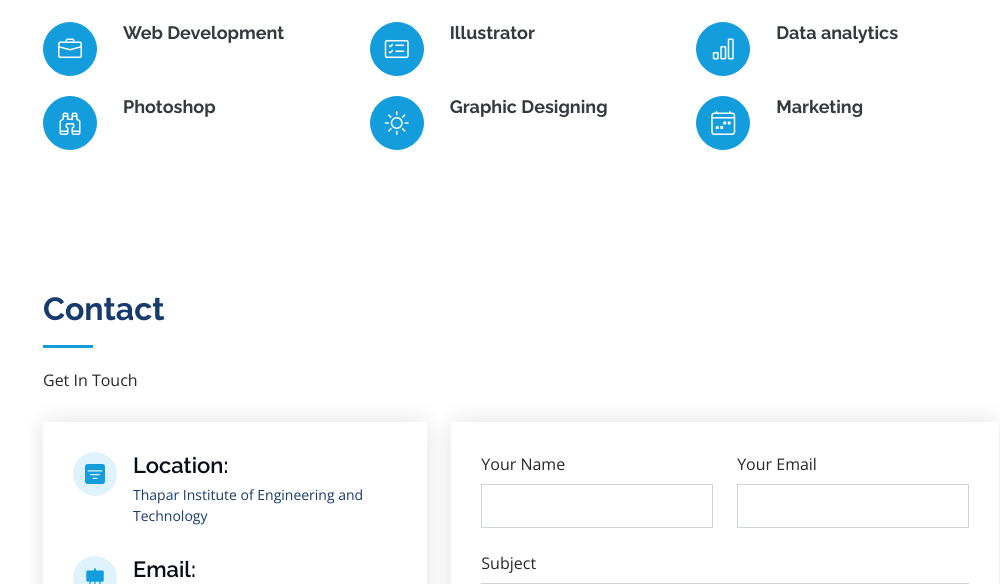
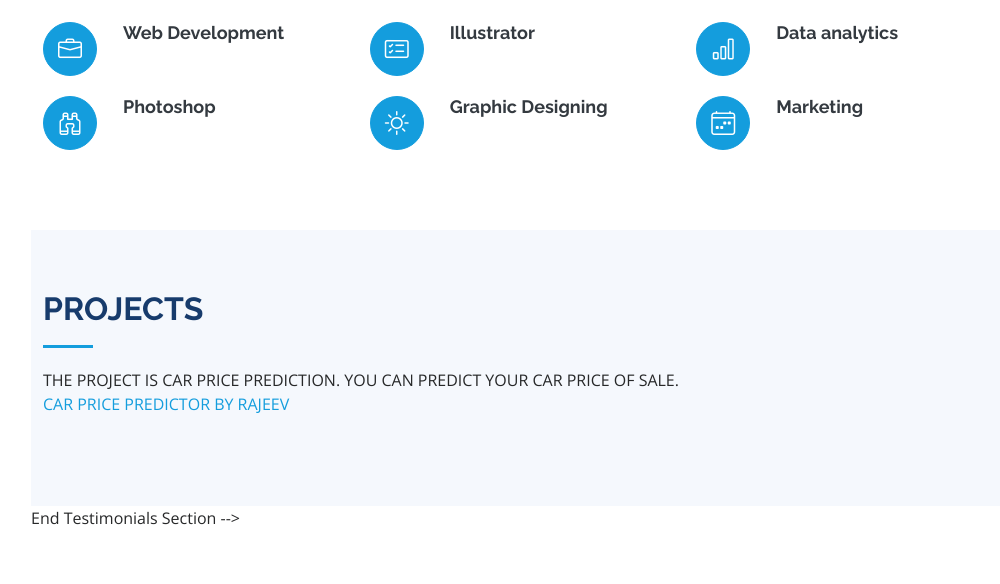
Before and after one commit to rajeevsingla780/MyPortfolio, a Flask app: page / in a window 1280 px wide. Shown: the part 3280-3864 px from the top of the page, without its empty margins (269-1269 px from the left). Run offline with Flask 2, Linux system fonts and the light colour scheme; some libraries are stand-ins or nearby versions.

Commit message:
Update index.html

```diff
--- a/templates/index.html
+++ b/templates/index.html
@@ -56,6 +56,7 @@
           <li><a href="#about" class="nav-link scrollto"><i class="bx bx-user"></i> <span>About</span></a></li>
           <li><a href="#resume" class="nav-link scrollto"><i class="bx bx-file-blank"></i> <span>Resume</span></a></li>
           <li><a href="#services" class="nav-link scrollto"><i class="bx bx-server"></i> <span>Services</span></a></li>
+          <li><a href="#Projects" class="nav-link scrollto"><i class="bx bx-envelope"></i> <span>Projects</span></a></li>
           <li><a href="#contact" class="nav-link scrollto"><i class="bx bx-envelope"></i> <span>Contact</span></a></li>
         </ul>
       </nav><!-- .nav-menu -->
@@ -492,86 +493,13 @@
 
       </div>
     </section><!-- End Services Section -->
-
-    <!-- ======= Testimonials Section ======= -->
-    <!--<section id="testimonials" class="testimonials section-bg">
+    <section id="Projects" class="testimonials section-bg">
       <div class="container">
 
         <div class="section-title">
-          <h2>Testimonials</h2>
-          <p>Magnam dolores commodi suscipit. Necessitatibus eius consequatur ex aliquid fuga eum quidem. Sit sint consectetur velit. Quisquam quos quisquam cupiditate. Et nemo qui impedit suscipit alias ea. Quia fugiat sit in iste officiis commodi quidem hic quas.</p>
-        </div>
-
-        <div class="testimonials-slider swiper-container" data-aos="fade-up" data-aos-delay="100">
-          <div class="swiper-wrapper">
-
-            <div class="swiper-slide">
-              <div class="testimonial-item" data-aos="fade-up">
-                <p>
-                  <i class="bx bxs-quote-alt-left quote-icon-left"></i>
-                  Proin iaculis purus consequat sem cure digni ssim donec porttitora entum suscipit rhoncus. Accusantium quam, ultricies eget id, aliquam eget nibh et. Maecen aliquam, risus at semper.
-                  <i class="bx bxs-quote-alt-right quote-icon-right"></i>
-                </p>
-                <img src="static/assets/img/testimonials/testimonials-1.jpg" class="testimonial-img" alt="">
-                <h3>Saul Goodman</h3>
-                <h4>Ceo &amp; Founder</h4>
-              </div>
-            </div> End testimonial item
-
-            <div class="swiper-slide">
-              <div class="testimonial-item" data-aos="fade-up" data-aos-delay="100">
-                <p>
-                  <i class="bx bxs-quote-alt-left quote-icon-left"></i>
-                  Export tempor illum tamen malis malis eram quae irure esse labore quem cillum quid cillum eram malis quorum velit fore eram velit sunt aliqua noster fugiat irure amet legam anim culpa.
-                  <i class="bx bxs-quote-alt-right quote-icon-right"></i>
-                </p>
-                <img src="static/assets/img/testimonials/testimonials-2.jpg" class="testimonial-img" alt="">
-                <h3>Sara Wilsson</h3>
-                <h4>Designer</h4>
-              </div>
-            </div> End testimonial item
-
-            <div class="swiper-slide">
-              <div class="testimonial-item" data-aos="fade-up" data-aos-delay="200">
-                <p>
-                  <i class="bx bxs-quote-alt-left quote-icon-left"></i>
-                  Enim nisi quem export duis labore cillum quae magna enim sint quorum nulla quem veniam duis minim tempor labore quem eram duis noster aute amet eram fore quis sint minim.
-                  <i class="bx bxs-quote-alt-right quote-icon-right"></i>
-                </p>
-                <img src="static/assets/img/testimonials/testimonials-3.jpg" class="testimonial-img" alt="">
-                <h3>Jena Karlis</h3>
-                <h4>Store Owner</h4>
-              </div>
-            </div> End testimonial item
-
-            <div class="swiper-slide">
-              <div class="testimonial-item" data-aos="fade-up" data-aos-delay="300">
-                <p>
-                  <i class="bx bxs-quote-alt-left quote-icon-left"></i>
-                  Fugiat enim eram quae cillum dolore dolor amet nulla culpa multos export minim fugiat minim velit minim dolor enim duis veniam ipsum anim magna sunt elit fore quem dolore labore illum veniam.
-                  <i class="bx bxs-quote-alt-right quote-icon-right"></i>
-                </p>
-                <img src="static/assets/img/testimonials/testimonials-4.jpg" class="testimonial-img" alt="">
-                <h3>Matt Brandon</h3>
-                <h4>Freelancer</h4>
-              </div>
-            </div> End testimonial item
-
-            <div class="swiper-slide">
-              <div class="testimonial-item" data-aos="fade-up" data-aos-delay="400">
-                <p>
-                  <i class="bx bxs-quote-alt-left quote-icon-left"></i>
-                  Quis quorum aliqua sint quem legam fore sunt eram irure aliqua veniam tempor noster veniam enim culpa labore duis sunt culpa nulla illum cillum fugiat legam esse veniam culpa fore nisi cillum quid.
-                  <i class="bx bxs-quote-alt-right quote-icon-right"></i>
-                </p>
-                <img src="static/assets/img/testimonials/testimonials-5.jpg" class="testimonial-img" alt="">
-                <h3>John Larson</h3>
-                <h4>Entrepreneur</h4>
-              </div>
-            </div> End testimonial item
-
-          </div>
-          <div class="swiper-pagination"></div>
+          <h2>PROJECTS</h2>
+          <p>THE PROJECT IS CAR PRICE PREDICTION. YOU CAN PREDICT YOUR CAR PRICE OF SALE.</p>
+          <a href="https://carpriceprediction10.herokuapp.com/">CAR PRICE PREDICTOR BY RAJEEV</a>
         </div>
 
       </div>
```
